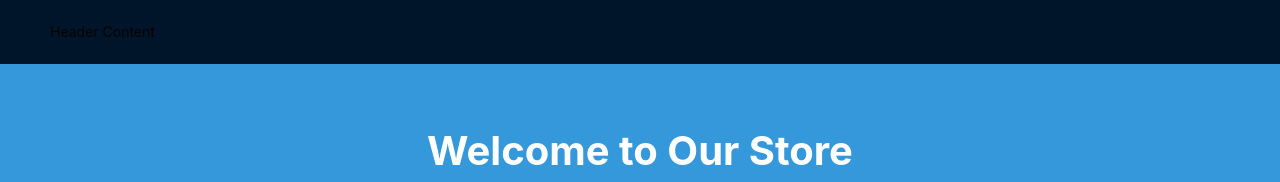
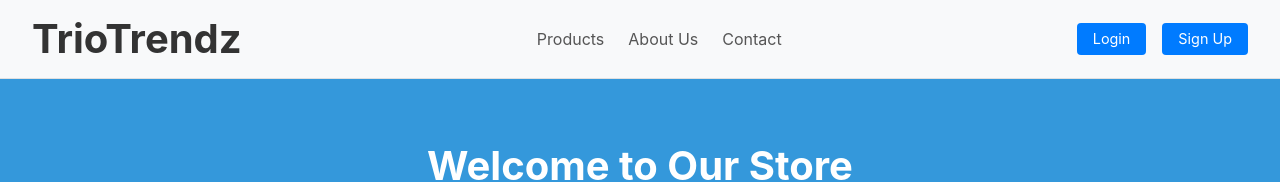
Before and after one commit to Tech-Jitendra/b_js, a Next.js app: page / in a window 1280 px wide. Shown: the top 182 px of the page. Built offline with nearby package versions, Linux system fonts and the light colour scheme.

Commit message:
refactor layout and add custom header component with navigation

```diff
--- a/app/layout.tsx
+++ b/app/layout.tsx
@@ -5,8 +5,9 @@ import store from '@/redux/store';
 import '@/styles/global.css';
 
 import { ReactNode } from 'react';
+import AppHeader from "@/components/Header";
 
-const { Header, Content, Footer } = Layout;
+const { Content, Footer } = Layout;
 
 export default function AppLayout({ children }: { children: ReactNode }) {
   return (
@@ -14,7 +15,8 @@ export default function AppLayout({ children }: { children: ReactNode }) {
       <html lang="en">
         <body>
           <Layout>
-            <Header>Header Content</Header>
+            <AppHeader />
+            {/* <Header>Header Content</Header> */}
             <Content>{children}</Content>
             <Footer>Footer Content</Footer>
           </Layout>
--- /dev/null
+++ b/components/Header.tsx
@@ -0,0 +1,35 @@
+import React from 'react';
+import Link from 'next/link';
+import '@/styles/components.scss'
+
+const Header: React.FC = () => {
+    return (
+        <header className="header">
+            {/* Logo */}
+            <Link href="/" className="logo">
+                TrioTrendz
+            </Link>
+
+            {/* Navigation */}
+            <nav className="nav">
+                <Link href="/products" className="nav-item">
+                    Products
+                </Link>
+                <Link href="/about" className="nav-item">
+                    About Us
+                </Link>
+                <Link href="/contact" className="nav-item">
+                    Contact
+                </Link>
+            </nav>
+
+            {/* Actions */}
+            <div className="actions">
+                <button className="button">Login</button>
+                <button className="button">Sign Up</button>
+            </div>
+        </header>
+    );
+};
+
+export default Header;
--- a/styles/components.scss
+++ b/styles/components.scss
@@ -0,0 +1,56 @@
+// Header styles
+
+.header {
+    display: flex;
+    align-items: center;
+    justify-content: space-between;
+    padding: 1rem 2rem;
+    background-color: #f8f9fa;
+    border-bottom: 1px solid #e0e0e0;
+
+    .logo {
+        font-size: 2.5rem;
+        font-weight: bold;
+        color: #333;
+        text-decoration: none;
+
+        &:hover {
+            color: #007bff;
+        }
+    }
+
+    .nav {
+        display: flex;
+        gap: 1.5rem;
+
+        .nav-item {
+            font-size: 1rem;
+            color: #555;
+            text-decoration: none;
+
+            &:hover {
+                color: #007bff;
+            }
+        }
+    }
+
+    .actions {
+        display: flex;
+        align-items: center;
+        gap: 1rem;
+
+        .button {
+            padding: 0.5rem 1rem;
+            font-size: 0.9rem;
+            color: #fff;
+            background-color: #007bff;
+            border: none;
+            border-radius: 4px;
+            cursor: pointer;
+
+            &:hover {
+                background-color: #0056b3;
+            }
+        }
+    }
+}
```
Also changed, not shown: components/Header.ts (deleted), 1 other file (tests, documents, lock files or other folders).
